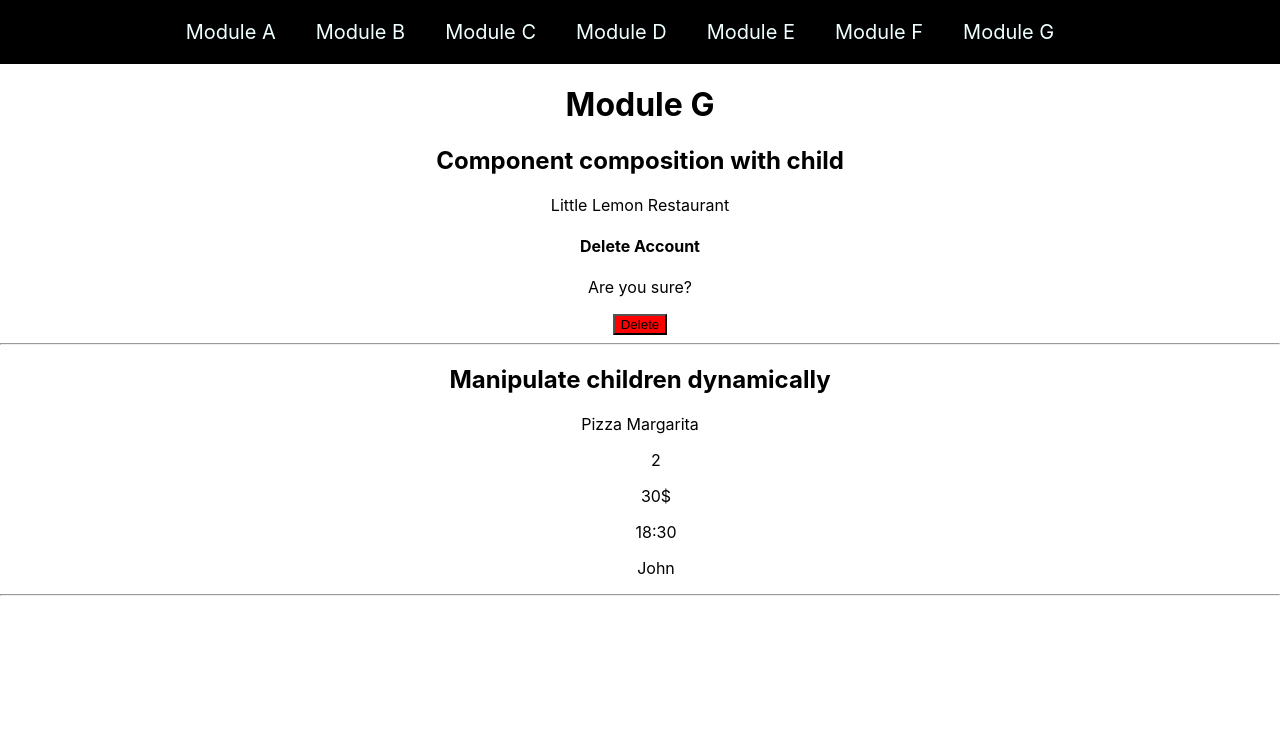
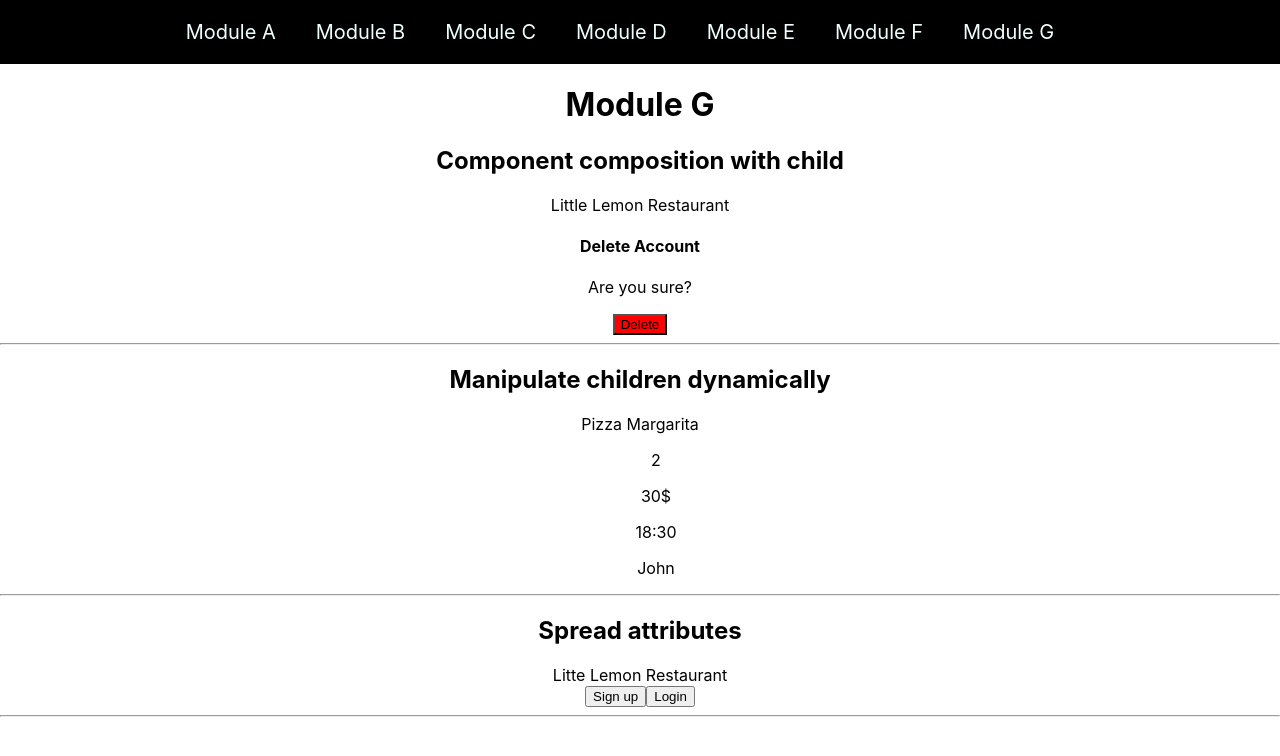
Before and after one commit to dwaxgio/meta-react-core, a React (Create React App) app: page /moduleg in a window 1280 px wide. Shown: the top 756 px of the page. Built offline with nearby package versions, Linux system fonts and the light colour scheme.

Commit message:
JSX Spread attributes

```diff
--- /dev/null
+++ b/src/components/SpreadAttributes.js
@@ -0,0 +1,38 @@
+const Button = ({ type, children, ...buttonProps }) => {
+  const className = type === "primary" ? "PrimaryButton" : "SecondaryButton";
+  return (
+    <button className={`Button ${className}`} {...buttonProps}>
+      {children}
+    </button>
+  );
+};
+
+const LoginButton = ({ type, children, ...buttonProps }) => {
+  return (
+    <Button
+      type="secondary"
+      {...buttonProps}
+      onClick={() => {
+        alert("Loggin in!");
+      }}
+    >
+      {children}
+    </Button>
+  );
+};
+
+const SpreadAttributes = () => {
+  return (
+    <div>
+      <header className="Header">Litte Lemon Restaurant</header>
+      <Button type="primary" onClick={() => alert("Signing up!")}>
+        Sign up
+      </Button>
+      <LoginButton type="secondary" onClick={() => alert("Logging")}>
+        Login
+      </LoginButton>
+    </div>
+  );
+};
+
+export default SpreadAttributes;
--- a/src/pages/ModuleG.js
+++ b/src/pages/ModuleG.js
@@ -1,5 +1,6 @@
 import ComponentCompositionWithChild from "../components/ComponentCompositionWithChild";
 import ManipulateChildrenDynamically from "../components/ManipulateChildrenDynamically";
+import SpreadAttributes from "../components/SpreadAttributes";
 
 const ModuleG = () => {
   return (
@@ -12,6 +13,9 @@ const ModuleG = () => {
       <h2>Manipulate children dynamically</h2>
       <ManipulateChildrenDynamically />
       <hr />
+      <h2>Spread attributes</h2>
+      <SpreadAttributes />
+      <hr />
     </>
   );
 };
```
